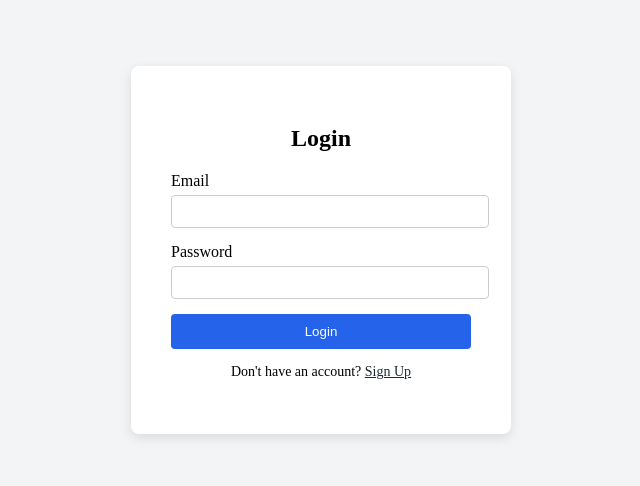
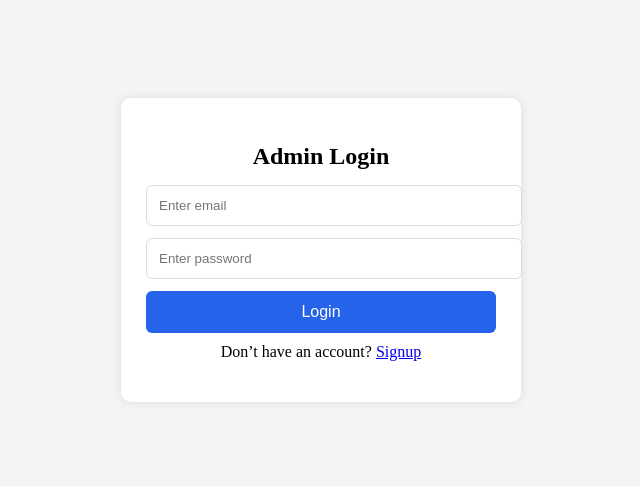
Before and after one commit to Malik786-ubaid/rentkar-website, a React (Vite) app: page /login in a window 1280 px wide. Shown: the part 158-644 px from the top of the page, without its empty margins (319-959 px from the left). Built offline with nearby package versions, Linux system fonts and the light colour scheme.

Commit message:
Refactor Login component for async login handling

```diff
--- a/src/pages/Login.jsx
+++ b/src/pages/Login.jsx
@@ -1,115 +1,122 @@
 import React, { useState, useContext } from "react";
-import { useNavigate, Link } from "react-router-dom";
-import { AuthContext } from "../context/AuthContext.jsx";
+import { AuthContext } from "../context/AuthContext";
+import { Link, useNavigate } from "react-router-dom";
 
 const Login = () => {
-  const { validateUser, login } = useContext(AuthContext);
+  const { login } = useContext(AuthContext);
   const navigate = useNavigate();
 
   const [email, setEmail] = useState("");
   const [password, setPassword] = useState("");
   const [error, setError] = useState("");
 
-  const handleSubmit = (e) => {
+  const handleSubmit = async (e) => {
     e.preventDefault();
+    setError("");
 
-    const foundUser = validateUser(email, password);
+    try {
+      const res = await fetch("https://rentkar-backend.vercel.app/api/auth/login", {
+        method: "POST",
+        headers: {
+          "Content-Type": "application/json",
+        },
+        body: JSON.stringify({ email, password }),
+      });
 
-    if (foundUser) {
-      login(foundUser);
+      const data = await res.json();
+
+      if (!res.ok) {
+        setError(data.message || "Invalid email or password");
+        return;
+      }
+
+      login(data);
       navigate("/");
-    } else {
-      setError("Invalid credentials. Please try again!");
+
+    } catch (error) {
+      setError("Something went wrong");
     }
   };
 
   return (
-    <div
-      style={{
-        display: "flex",
-        justifyContent: "center",
-        alignItems: "center",
-        height: "100vh",
-        background: "#f3f4f6",
-      }}
-    >
-      <form
-        onSubmit={handleSubmit}
-        style={{
-          background: "#fff",
-          padding: "40px",
-          borderRadius: "8px",
-          boxShadow: "0 4px 12px rgba(0,0,0,0.1)",
-          width: "300px",
-        }}
-      >
-        <h2 style={{ marginBottom: "20px", textAlign: "center" }}>Login</h2>
-        {error && <p style={{ color: "red", marginBottom: "10px" }}>{error}</p>}
+    <div style={styles.container}>
+      <form style={styles.box} onSubmit={handleSubmit}>
 
-        <div style={{ marginBottom: "15px" }}>
-          <label>Email</label>
-          <input
-            type="email"
-            value={email}
-            onChange={(e) => setEmail(e.target.value)}
-            required
-            style={inputStyle}
-            autoComplete="off"
-          />
-        </div>
+        <h2 style={styles.heading}>Admin Login</h2>
 
-        <div style={{ marginBottom: "15px" }}>
-          <label>Password</label>
-          <input
-            type="password"
-            value={password}
-            onChange={(e) => setPassword(e.target.value)}
-            required
-            style={inputStyle}
-            autoComplete="new-password"
-          />
-        </div>
+        {error && <p style={styles.error}>{error}</p>}
 
-        <button type="submit" style={buttonStyle}>
-          Login
-        </button>
+        <input
+          type="email"
+          placeholder="Enter email"
+          value={email}
+          onChange={(e) => setEmail(e.target.value)}
+          style={styles.input}
+          autoComplete="new-email"
+        />
 
-        <p
-          style={{
-            marginTop: "15px",
-            textAlign: "center",
-            fontSize: "14px",
-          }}
-        >
-          Don't have an account?{" "}
-          <Link
-            to="/signup"
-            style={{ color: "#1f2937", textDecoration: "underline" }}
-          >
-            Sign Up
-          </Link>
+        <input
+          type="password"
+          placeholder="Enter password"
+          value={password}
+          onChange={(e) => setPassword(e.target.value)}
+          style={styles.input}
+          autoComplete="new-password"
+        />
+
+        <button type="submit" style={styles.button}>Login</button>
+
+        <p style={{ marginTop: "10px" }}>
+          Don’t have an account? <Link to="/signup">Signup</Link>
         </p>
+
       </form>
     </div>
   );
 };
 
-const inputStyle = {
-  width: "100%",
-  padding: "8px",
-  marginTop: "5px",
-  borderRadius: "4px",
-  border: "1px solid #ccc",
+export default Login;
+const styles = {
+  container: {
+    display: "flex",
+    justifyContent: "center",
+    alignItems: "center",
+    height: "100vh",
+    background: "#f3f4f6",
+  },
+  box: {
+    width: "350px",
+    background: "white",
+    padding: "25px",
+    borderRadius: "10px",
+    boxShadow: "0px 0px 10px rgba(0,0,0,0.1)",
+    textAlign: "center",
+  },
+  heading: {
+    marginBottom: "15px",
+  },
+  input: {
+    width: "100%",
+    padding: "12px",
+    marginBottom: "12px",
+    borderRadius: "6px",
+    border: "1px solid #ddd",
+  },
+  button: {
+    width: "100%",
+    padding: "12px",
+    background: "#2563eb",
+    border: "none",
+    color: "white",
+    fontSize: "16px",
+    borderRadius: "6px",
+    cursor: "pointer",
+  },
+  error: {
+    background: "#fee2e2",
+    padding: "10px",
+    borderRadius: "6px",
+    color: "#b91c1c",
+    marginBottom: "10px",
+  },
 };
-
-const buttonStyle = {
-  width: "100%",
-  padding: "10px",
-  background: "#2563eb",
-  color: "#fff",
-  border: "none",
-  borderRadius: "4px",
-  cursor: "pointer",
-};
-
-export default Login;
```
